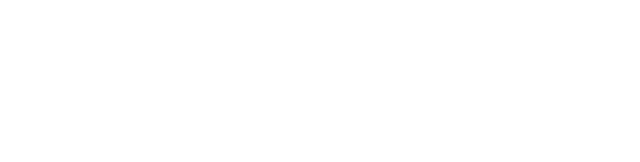
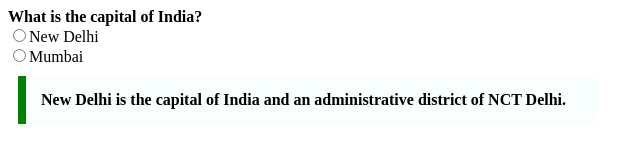
Before and after one commit to acciojob/trivia-ShoutingEagle, a website: page main.html in a window 1280 px wide. Shown: the whole page, without its empty margins (0-640 px from the left). Drawn offline with Linux system fonts and the light colour scheme.

Commit message:
created a submission

```diff
--- a/main.html
+++ b/main.html
@@ -7,6 +7,14 @@
 </head>
 
 <body>
+	<label for="question" name="question">What is the capital of India?</label>
+	<br>
+		<input type="radio" name="question">New Delhi
+		<br>
+		<input type="radio" name="question">Mumbai
+	<blockquote cite="https://en.wikipedia.org/wiki/New_Delhi">New Delhi is the capital of India and an administrative district of NCT Delhi.</blockquote>
+
+
 	<!-- the entire body must be written by student -->
     <script type="text/javascript" src="./script.js">
 </script>
--- a/styles.css
+++ b/styles.css
@@ -1,2 +1,17 @@
 
 /* Your CSS Code here. */
+body{
+	max-width: 600px;
+}
+
+label{
+	font-weight: bold;
+}
+
+blockquote{
+	margin: 10px;
+	padding: 15px;
+	border-left: 8px solid green;
+	background-color: #f8fffe;
+	font-weight: bold;
+}
```
